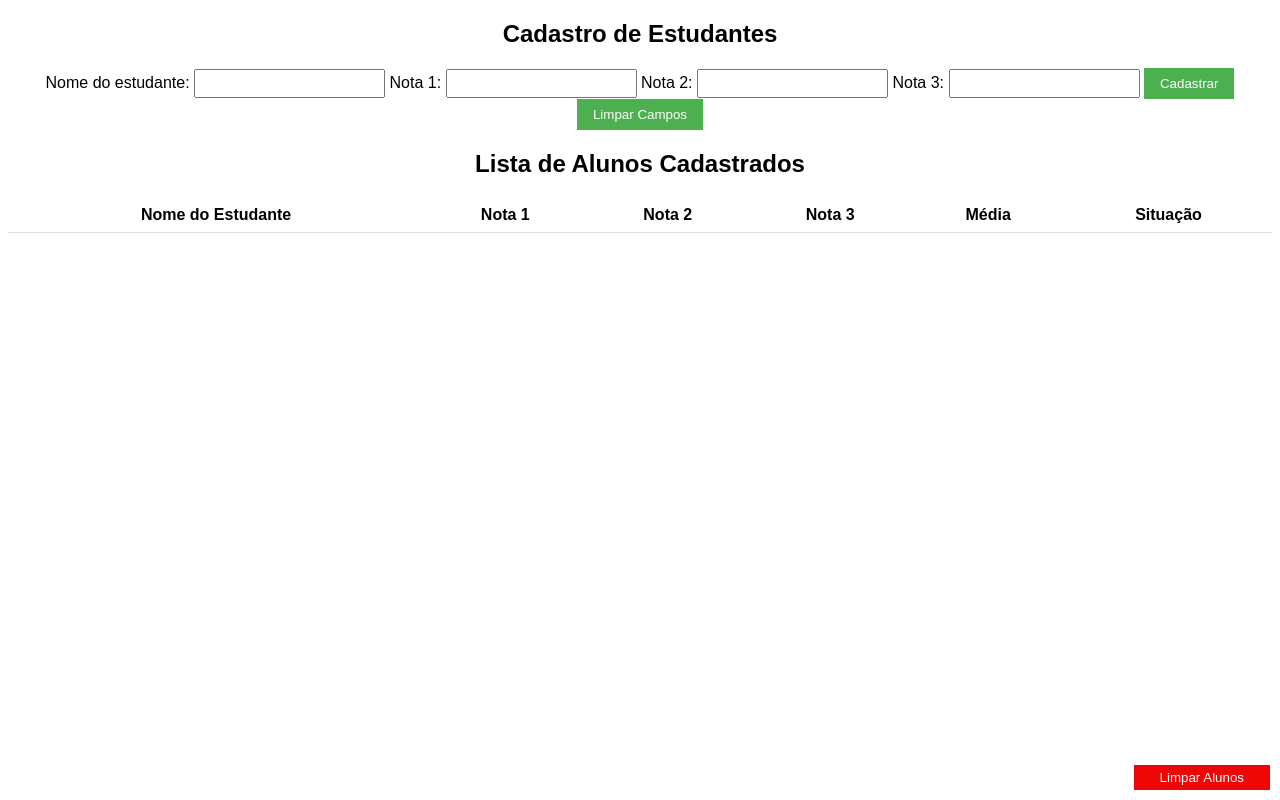
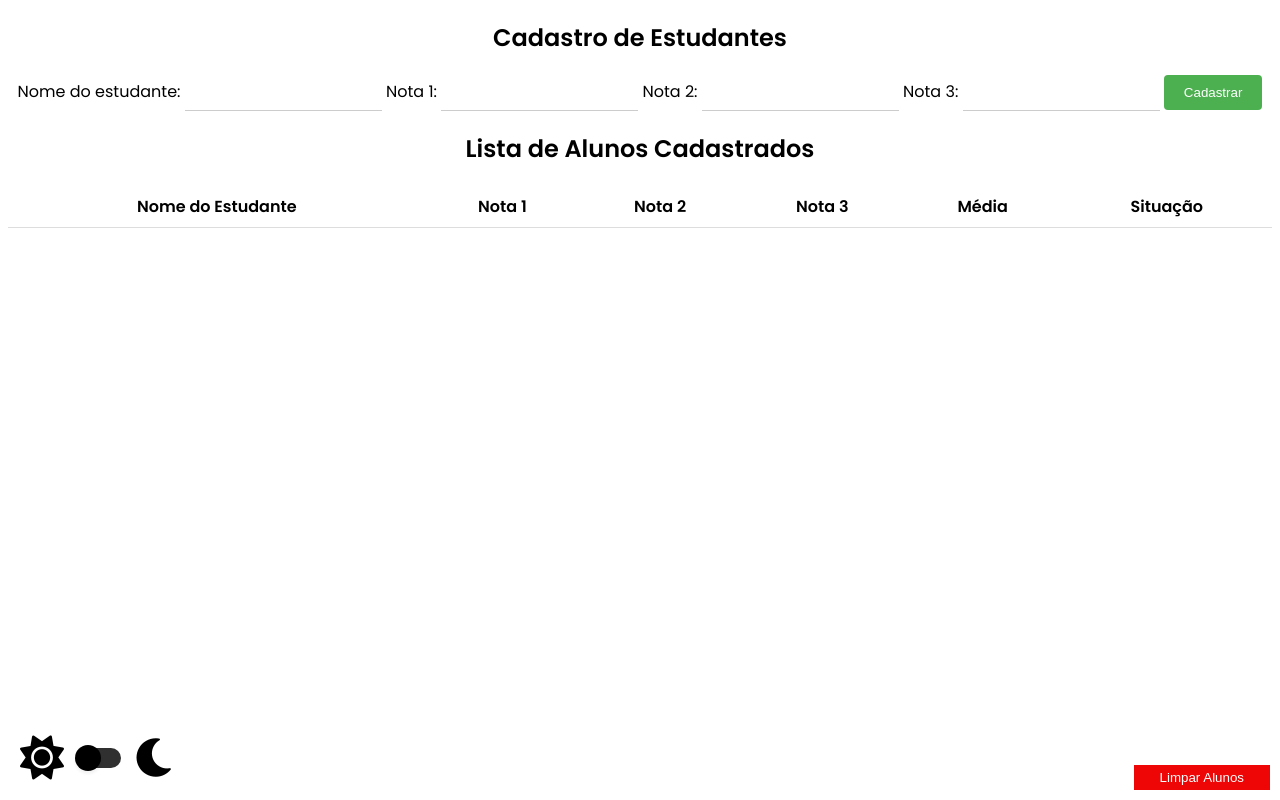
Before and after one commit to moaaskt/CadastroNotas, a plain HTML site: page index.html in a window 1280 px wide. Drawn offline with Linux system fonts and the light colour scheme.

Commit message:
create darkmode

```diff
--- /dev/null
+++ b/dark-mode.css
@@ -0,0 +1,67 @@
+/* dark-mode.css */
+
+body.dark-mode {
+    background-color: #222;
+    color: #fff;
+  }
+
+  .form-container input[type="text"] .dark-mode{
+    background-color: #333;
+    color: #fff;
+  }
+
+  .table th,
+  .table td  .dark-mode{
+    border-color: #444;
+  }
+
+  .content{
+    display: flex;
+    flex-direction: row;
+    justify-content: center;
+    align-items: center;
+    position: fixed;
+    bottom: 20px; /* Ajuste conforme necessário para controlar a distância do fundo */
+    left: 20px; /* Ajuste conforme necessário para controlar a distância da esquerda */
+    z-index: 1000;
+  }
+  .content > i{
+    font-size: 44px;
+    transition: all .2s ease-in;
+  }
+  /* custom checkbox*/
+  .switch {
+      position: relative;
+      display: block;
+      height: 20px;
+      width: 44px;
+      background: #303030;
+      border-radius: 100px;
+      cursor: pointer;
+      transition: all 0.3s ease;
+    }
+    .switch:after {
+      position: absolute;
+      left: -2px;
+      top: -3px;
+      display: block;
+      width: 26px;
+      height: 26px;
+      border-radius: 100px;
+      background: black;
+      box-shadow: 0px 3px 3px rgba(0,0,0,0.05);
+      content: '';
+      transition: all 0.3s ease;
+    }
+    .switch:active:after { transform: scale(1.15, 0.85); }
+    .cbx:checked ~ label { background: #EBEBEB; }
+    .cbx:checked ~ label:after {
+      left: 20px;
+      background: #FFFFFF;
+    }
+    .cbx:disabled ~ label {
+      background: #d5d5d5;
+      pointer-events: none;
+    }
+    .cbx:disabled ~ label:after { background: #bcbdbc; }
+    .hidden { display: none; }
--- a/index.html
+++ b/index.html
@@ -5,7 +5,12 @@
     <meta http-equiv="X-UA-Compatible" content="IE=edge">
     <meta name="viewport" content="width=device-width, initial-scale=1.0">
     <link rel="stylesheet" href="style.css">
-    <title>Document</title>
+    <link rel="stylesheet" href="dark-mode.css">
+    <link rel="stylesheet" href="https://fonts.googleapis.com/css?family=Poppins:400,600&display=swap">
+    <link rel="stylesheet" href="https://cdnjs.cloudflare.com/ajax/libs/font-awesome/6.0.0-beta3/css/all.min.css">
+
+
+    <title>Sistema de Cadastro</title>
 </head>
 <body>
     <h2>Cadastro de Estudantes</h2>
@@ -15,7 +20,7 @@
         Nota 2: <input type="text" id="nota2Input">
         Nota 3: <input type="text" id="nota3Input">
         <button onclick="cadastrarEstudante()">Cadastrar</button>
-        <button onclick="limparCampos()">Limpar Campos</button>
+        <!-- <button onclick="limparCampos()">Limpar Campos</button> -->
     </div>
     <h2>Lista de Alunos Cadastrados</h2>
     <table>
@@ -37,6 +42,17 @@
     <button class="limpar-alunos-button" onclick="limparAlunos()">Limpar Alunos</button>
 
 
+        <div class="content">
+            <i class="fas fa-sun"></i>
+            &nbsp;&nbsp;&nbsp;
+            <input type="checkbox" id="toggleNight" class="cbx hidden"/>
+            <label for="toggleNight" class="switch"></label>
+            &nbsp;&nbsp;&nbsp;
+            <i class="fas fa-moon"></i>
+          </div>
+
+
+
     <script src="java.js"></script>
 </body>
 </html>
--- a/java.js
+++ b/java.js
@@ -54,26 +54,25 @@ function adicionarAlunoTabela(aluno) {
     situacaoCell.style.color = aluno.cor;
     if (aluno.situacao === "Aprovado") {
         situacaoCell.classList.add("aprovado");
+        alert("o aluno " + aluno.nome + " foi aprovado")
     } else {
         situacaoCell.classList.add("reprovado");
+        alert("o aluno " + aluno.nome + " foi reprovado")
     }
 
     limparCampos()
 }
 
-// function adicionarAlunoLista(aluno) {
-//     var lista = document.getElementById("listaAlunos");
-//     var itemLista = document.createElement("li");
-//     itemLista.innerHTML = aluno.nome + " - Nota: " + aluno.media + " - <span style='color: " + aluno.cor + "'>" + aluno.situacao + "</span>";
-//     lista.appendChild(itemLista);
-// }
 
-function limparCampos() {
-    document.getElementById("nomeInput").value = "";
-    document.getElementById("nota1Input").value = "";
-    document.getElementById("nota2Input").value = "";
-    document.getElementById("nota3Input").value = "";
-}
+function toggleDarkMode() {
+    const body = document.body;
+    body.classList.toggle('dark-mode');
+  }
+
+  // Vincule a função ao botão de alternância
+  const toggleNight = document.getElementById('toggleNight');
+  toggleNight.addEventListener('change', toggleDarkMode);
+
 
 function limparAlunos() {
     var tabela = document.getElementById("listaAlunos");
--- a/style.css
+++ b/style.css
@@ -1,9 +1,12 @@
 body {
-    font-family: Arial, sans-serif;
+    font-family: 'Poppins', Arial, sans-serif;
 }
 
 h2 {
     text-align: center;
+  font-weight: 600;
+  margin-bottom: 20p
+
 }
 
 .form-container {
@@ -12,16 +15,21 @@ h2 {
 }
 
 .form-container input[type="text"] {
-    padding: 5px;
+    padding: 10px;
+    border: none;
+    border-bottom: 1px solid #ccc;
+    border-radius: 0;
+    outline: none;
 }
 
 .form-container button {
-    padding: 8px 16px;
-    background-color: #4CAF50;
-    color: #fff;
-    border: none;
-    cursor: pointer;
-    transition: background-color 0.3s;
+    padding: 10px 20px;
+  background-color: #4CAF50;
+  color: #fff;
+  border: none;
+  border-radius: 4px;
+  cursor: pointer;
+  transition: background-color 0.3s;
 }
 
 .form-container button:hover {
@@ -38,7 +46,12 @@ th, td {
     padding: 8px;
     border-bottom: 1px solid #ddd;
 }
-
+.table th,
+.table td {
+  padding: 10px;
+  text-align: center;
+  border: 1px solid #ddd;
+}
 .aprovado {
     color: #0EAE17;
     font-weight: bold;
```
